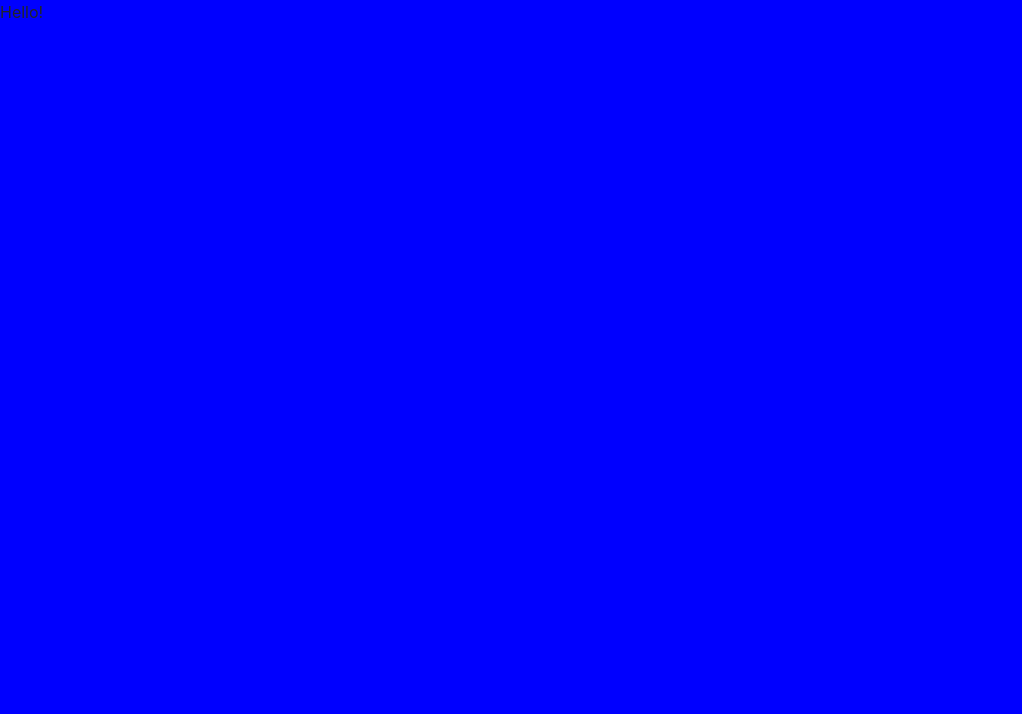
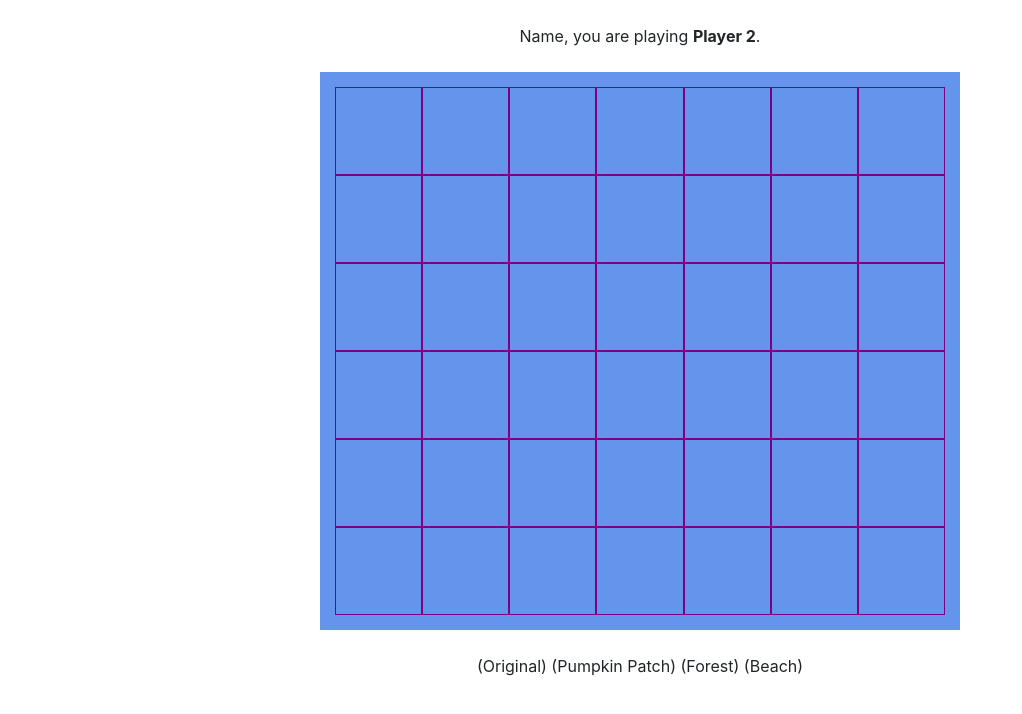
Before and after one commit to marsohrabi/Connect-4, a website: page index.html in a window 1280 px wide. Shown: the whole page, without its empty margins (0-1022 px from the left). Drawn offline with nearby package versions, Linux system fonts and the light colour scheme.

Commit message:
made square tiles, added text sections

```diff
--- a/css/style.css
+++ b/css/style.css
@@ -1,5 +1,83 @@
-body {
-    background-color: blue;
-    width: 500px;
-    height: 500px;
+/* .col-1 {
+    width: 15%;
+    height: 30px;
+    border: 1px solid blue;
+} */
+
+.row {
+    display: flex;
 }
+
+.col {
+    height: 11vh;
+    border: 1px solid purple;
+}
+
+#grid-container {
+    padding: 15px;
+    width: 100%;
+}
+
+#frame {
+    background-color: cornflowerblue;
+    /*margin-right: auto;
+    margin-left: auto;*/
+    width: 80vh;
+}
+
+#theme-panel {
+    width: auto;
+}
+
+#theme-list {
+    width: 100%;
+}
+
+#my-name {
+    display: inline-block;
+}
+
+#opponent-name {
+    display: inline-block;
+    font-weight: bold;
+}
+
+
+
+/*
+.grid {
+    margin: 0 auto;
+    width: 80vw;
+    max-width: 60vh;
+    height: 80vw;
+    max-height: 60vh;
+    font-size: 1rem;
+}
+.row {
+    display: flex;
+}
+.box {
+    background: tomato;
+    margin: 5px;
+    color: white;
+    font-weight: bold;
+    flex: 1 0 auto;
+    position: relative;
+}
+.box:after {
+    content: "";
+    float:left;
+    display: block;
+    padding-top: 100%;
+}
+.box .inner {
+    position: absolute;
+    left: 0;
+    right: 0;
+    bottom: 0;
+    top: 0;
+    display: flex;
+    align-items: center;
+    justify-content: center;
+}
+*/
--- a/index.html
+++ b/index.html
@@ -4,18 +4,89 @@
 <head>
     <title>Connect 4</title>
 
+    <meta name="viewport" content="width=device-width, initial-scale=1.0">
     <link rel="stylesheet" href="https://stackpath.bootstrapcdn.com/bootstrap/4.4.1/css/bootstrap.min.css"
-        integrity="sha384-Vkoo8x4CGsO3+Hhxv8T/Q5PaXtkKtu6ug5TOeNV6gBiFeWPGFN9MuhOf23Q9Ifjh"
-        crossorigin="anonymous">
+        integrity="sha384-Vkoo8x4CGsO3+Hhxv8T/Q5PaXtkKtu6ug5TOeNV6gBiFeWPGFN9MuhOf23Q9Ifjh" crossorigin="anonymous">
     <link rel="stylesheet" href="/node_modules/@fortawesome/fontawesome-free/css/all.css">
     <link rel="stylesheet" href="/css/style.css">
 </head>
 
 <body>
-    Hello!
+    <div class="container py-4">
+        <div class="text-center">
+            <div id="my-name">Name</div>, you are playing <div id="opponent-name">Player 2</div>.
+        </div>
+        <div id="your-turn" hidden>
+            It's your turn!
+        </div>
+        <div id="opponent-turn" hidden>
+            It's your opponent's turn!
+        </div>
+    </div>
+    <div class="container text-center px-0 py-0" id="frame">
+        <div id="grid-container">
+            <div class="row no-gutters d-flex justify-content-center">
+                <div class="col square" id="00"></div>
+                <div class="col square" id="01"></div>
+                <div class="col square" id="02"></div>
+                <div class="col square" id="03"></div>
+                <div class="col square" id="04"></div>
+                <div class="col square" id="05"></div>
+                <div class="col square" id="06"></div>
+            </div>
+            <div class="row no-gutters d-flex justify-content-center">
+                <div class="col square" id="10"></div>
+                <div class="col square" id="11"></div>
+                <div class="col square" id="12"></div>
+                <div class="col square" id="13"></div>
+                <div class="col square" id="14"></div>
+                <div class="col square" id="15"></div>
+                <div class="col square" id="16"></div>
+            </div>
+            <div class="row no-gutters d-flex justify-content-center">
+                <div class="col square" id="20"></div>
+                <div class="col square" id="21"></div>
+                <div class="col square" id="22"></div>
+                <div class="col square" id="23"></div>
+                <div class="col square" id="24"></div>
+                <div class="col square" id="25"></div>
+                <div class="col square" id="26"></div>
+            </div>
+            <div class="row no-gutters d-flex justify-content-center">
+                <div class="col square" id="30"></div>
+                <div class="col square" id="31"></div>
+                <div class="col square" id="32"></div>
+                <div class="col square" id="33"></div>
+                <div class="col square" id="34"></div>
+                <div class="col square" id="35"></div>
+                <div class="col square" id="36"></div>
+            </div>
+            <div class="row no-gutters d-flex justify-content-center">
+                <div class="col square" id="40"></div>
+                <div class="col square" id="41"></div>
+                <div class="col square" id="42"></div>
+                <div class="col square" id="43"></div>
+                <div class="col square" id="44"></div>
+                <div class="col square" id="45"></div>
+                <div class="col square" id="46"></div>
+            </div>
+            <div class="row no-gutters d-flex justify-content-center">
+                <div class="col square" id="50"></div>
+                <div class="col square" id="51"></div>
+                <div class="col square" id="52"></div>
+                <div class="col square" id="53"></div>
+                <div class="col square" id="54"></div>
+                <div class="col square" id="55"></div>
+                <div class="col square" id="56"></div>
+            </div>
+        </div>
 
-
-
+    </div>
+    <div class="container py-4">
+        <div class="text-center" id="theme-panel">
+            (Original) (Pumpkin Patch) (Forest) (Beach)
+        </div>
+    </div>
 
 
     <script src="https://code.jquery.com/jquery-3.4.1.slim.min.js"
@@ -27,6 +98,7 @@
     <script src="https://stackpath.bootstrapcdn.com/bootstrap/4.4.1/js/bootstrap.min.js"
         integrity="sha384-wfSDF2E50Y2D1uUdj0O3uMBJnjuUD4Ih7YwaYd1iqfktj0Uod8GCExl3Og8ifwB6"
         crossorigin="anonymous"></script>
+    <script src="js/connect4.js"></script>
 </body>
 
 </html>
--- a/js/connect4.js
+++ b/js/connect4.js
@@ -0,0 +1,3 @@
+$(".square").click(function () {
+    console.log(this.id);
+})
```
